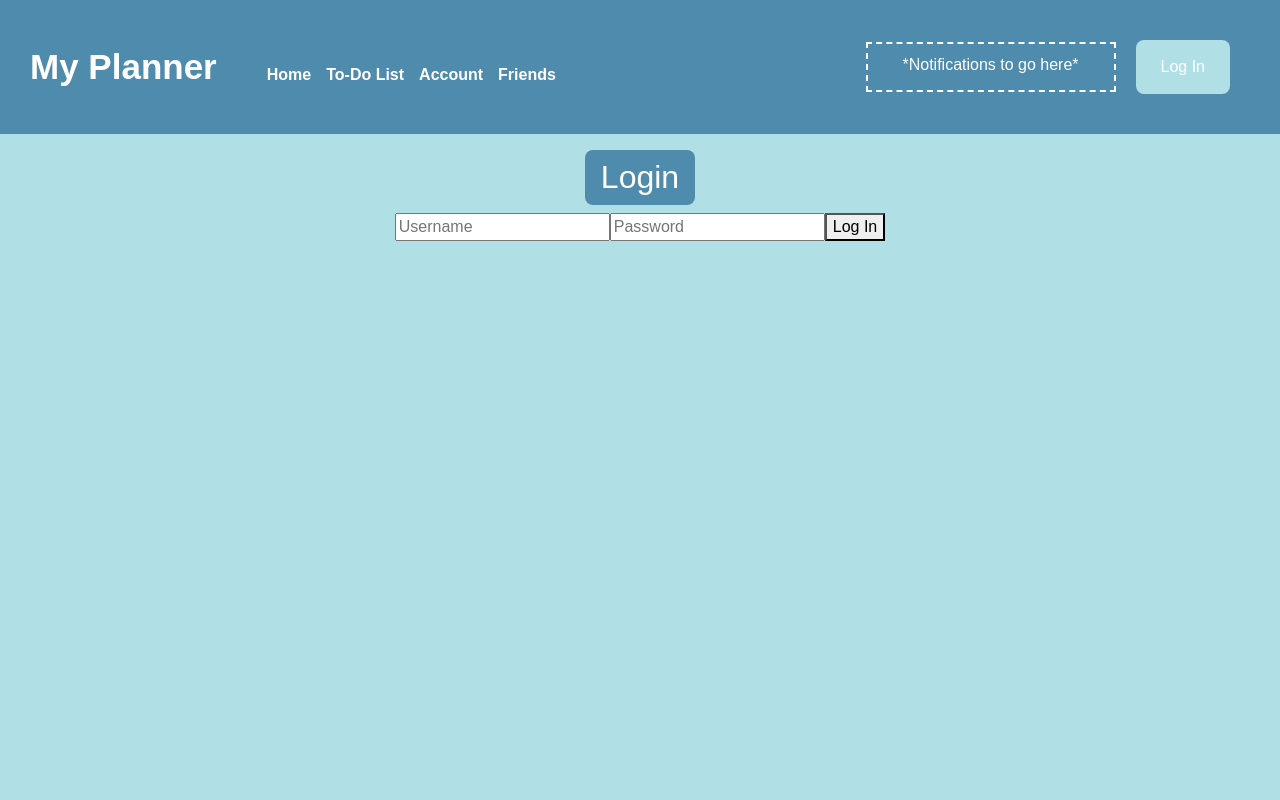
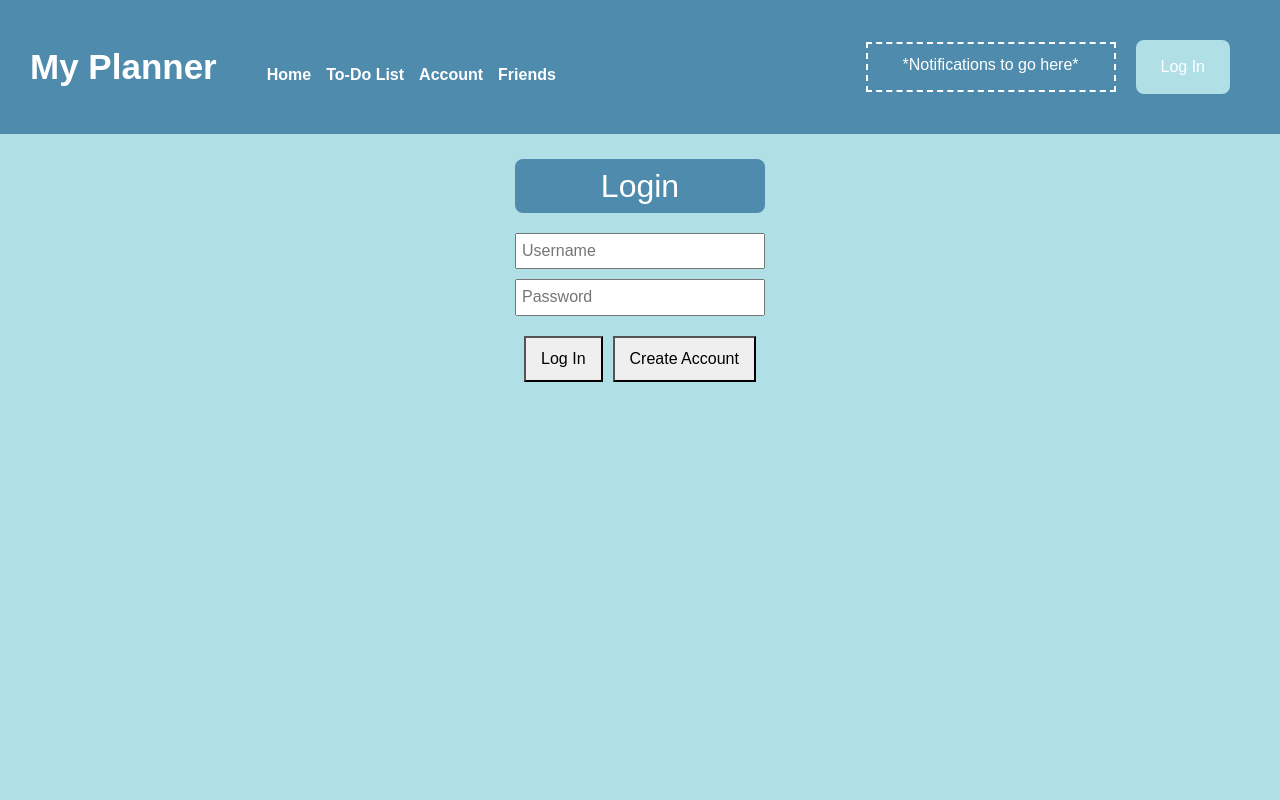
Before and after one commit to mstone13/startup, a React (Vite) app: page /login in a window 1280 px wide. Shown: the top 800 px of the page. Built offline with nearby package versions, Linux system fonts and the light colour scheme.

Commit message:
Added create account button, create account page on account file, small CSS changes.

```diff
--- a/src/account/account.css
+++ b/src/account/account.css
@@ -97,3 +97,11 @@ h3 {
     border-radius: 6px;
     box-shadow: 0 1px 3px rgba(0,0,0,0.1);
 }
+
+.account-container{
+    display: flex;
+    flex-direction: column;
+    text-align: center;
+    align-items: center;
+    margin-top: 10px;
+}
--- a/src/account/account.jsx
+++ b/src/account/account.jsx
@@ -1,7 +1,71 @@
-import React from 'react';
+import React, { useState } from 'react';
+import { useNavigate, useLocation } from 'react-router-dom';
 import './account.css';
+export function Account() {
+  const navigate = useNavigate();
+  let savedUser = null;
+    try {
+      const stored = localStorage.getItem('user');
+      if (stored) savedUser = JSON.parse(stored);
+    } catch (err) {
+      console.error('Invalid user data in localStorage:', err);
+      localStorage.removeItem('user');
+    }
 
-export function Account() {
+  const location = useLocation();
+  const queryParams = new URLSearchParams(location.search);
+  const isRegistering = queryParams.get('register') === true;
+  const [user, setUser] = useState(savedUser);
+  const [username, setUsername] = useState('');
+  const [email, setEmail] = useState('');
+  const [password, setPassword] = useState('');
+
+  function handleRegister(e) {
+    e.preventDefault();
+    const newUser = { username, email, password };
+    localStorage.setItem('user', JSON.stringify(newUser))
+    localStorage.setItem('isLoggedIn', 'true')
+    setUser(newUser);
+    navigate('/account')
+  }
+
+  function handleLogout() {
+    localStorage.removeItem('user');
+    localStorage.removeItem('isLoggedIn');
+    setUser(null);
+  }
+
+
+  if(!user || isRegistering){
+    return (
+      <div className="account-container">
+        <h2>Create Account!</h2>
+        <form onSubmit={handleRegister}>
+          <input
+            type="text"
+            placeholder="Username"
+            value={username}
+            onChange={(e) => setUsername(e.target.value)}
+            required
+          />
+          <input
+            type="email"
+            placeholder="Email"
+            value={email}
+            onChange={(e) => setEmail(e.target.value)}
+          />
+          <input
+            type="password"
+            placeholder="Password"
+            value={password}
+            onChange={(e) => setPassword(e.target.value)}
+          />
+          <button type="submit">Register</button>
+        </form>
+      </div>
+    )
+  }
+
   return (
     <main>
       <section className="account-info">
@@ -13,11 +77,8 @@ export function Account() {
             <div className="info-card"><b>Friends:</b> *list of friends*</div>
           </div>
       </section>
+        <button onClick={handleLogout}>Log Out</button>
 
-      <section className="signup">
-        <p>Don't have an account? </p>
-        <button>Create Account</button>
-      </section>
     </main>
   );
 }
--- a/src/app.css
+++ b/src/app.css
@@ -127,6 +127,7 @@ footer {
 .footer-bottom {
     text-align: center;
     font-weight: bold;
+    padding-top: 10px;
 }
 
 main {
--- a/src/app.jsx
+++ b/src/app.jsx
@@ -2,7 +2,7 @@ import React from 'react';
 import 'bootstrap/dist/css/bootstrap.min.css';
 import './app.css';
 
-import { BrowserRouter, NavLink, Route, Routes, Navigate, useNavigate } from 'react-router-dom';
+import { BrowserRouter, NavLink, Route, Routes, Navigate, useNavigate, useLocation } from 'react-router-dom';
 
 import { Calendar } from './calendar/calendar.jsx';
 import { Account } from './account/account.jsx';
@@ -29,7 +29,7 @@ function Header() {
     <header>
       <h1 className="title">My Planner</h1>
       <nav>
-        <ul>
+        <ul className="options">
           <li><NavLink to="/">Home</NavLink></li>
           <li><NavLink to="/to_do_list">To-Do List</NavLink></li>
           <li><NavLink to="/account">Account</NavLink></li>
@@ -54,9 +54,10 @@ function Header() {
 );
 }
 
-export default function App() {
+function Layout() {
+  const location = useLocation();
+
   return (
-    <BrowserRouter>
     <div>
         <Header />
 
@@ -66,13 +67,14 @@ export default function App() {
 
             <Route path="/" element={<ProtectedRoute><Calendar /></ProtectedRoute>} />
             <Route path="/to_do_list" element={<ProtectedRoute><To_Do_List /></ProtectedRoute>} />
-            <Route path="/account" element={<ProtectedRoute><Account /></ProtectedRoute>} />
+            <Route path="/account" element={<Account />}/>
             <Route path="/other_users" element={<ProtectedRoute><Other_Users /></ProtectedRoute>} />
             <Route path="*" element={<NotFound />} />
           </Routes>
         </main>
 
         <footer>
+        {location.pathname === '/' && (
           <div
             id="location-placeholder"
             style={{
@@ -87,6 +89,7 @@ export default function App() {
             <p>Map or location info will appear here for select events in the future.</p>
             <button disabled>Set Location (API Placeholder)</button>
           </div>
+        )}
 
         <div className="footer-bottom">
           <span className="text-reset">Megan Stone</span>{' '}
@@ -94,6 +97,13 @@ export default function App() {
         </div>
       </footer>
     </div>
+  );
+}
+
+export default function App() {
+  return (
+    <BrowserRouter>
+      <Layout />
     </BrowserRouter>
   );
 }
--- a/src/calendar/calendar.jsx
+++ b/src/calendar/calendar.jsx
@@ -42,6 +42,8 @@ export function Calendar() {
           </tbody>
         </table>
       </div>
+
+
     </div>
   );
 }
--- /dev/null
+++ b/src/login/login.css
@@ -0,0 +1,35 @@
+.login-container {
+    display: flex;
+    flex-direction: column;
+    justify-content: center;
+    min-height: 30vh;
+    text-align: center;
+}
+
+h2 {
+    margin-bottom: 20px;;
+}
+
+.login-container form {
+    display: flex;
+    flex-direction: column;
+    gap: 10px;
+    width: 250px;
+}
+
+.login-container input {
+    padding: 5px;
+    font-size: 1rem;
+}
+
+.buttons-row {
+    display: flex;
+    justify-content: center;
+    gap: 10px;
+    margin-top: 10px;
+}
+
+.buttons-row button {
+    padding: 10px 15px;
+    font-size: 1rem;
+}
--- a/src/login/login.jsx
+++ b/src/login/login.jsx
@@ -1,5 +1,6 @@
 import React, { useState } from 'react';
 import { useNavigate } from 'react-router-dom';
+import './login.css';
 
 export function Login() {
   const [username, setUsername] = useState('');
@@ -9,17 +10,20 @@ export function Login() {
   function handleSubmit(e) {
     e.preventDefault();
 
-    // simple dummy login check
     if (username === 'user' && password === 'password') {
       localStorage.setItem('isLoggedIn', 'true');
-      navigate('/'); // redirect to calendar/home
+      navigate('/');
     } else {
-      alert('Invalid credentials — try user/password');
+      alert('Invalid credentials — try user/password'); //dummy username and password for now
     }
   }
 
+  function handleCreateAccount() {
+    navigate('/account?register=true');
+  }
+
   return (
-    <div className="login-container text-center">
+    <div className="login-container">
       <h2>Login</h2>
       <form onSubmit={handleSubmit}>
         <input
@@ -34,7 +38,13 @@ export function Login() {
           value={password}
           onChange={(e) => setPassword(e.target.value)}
         />
-        <button type="submit">Log In</button>
+        <div className="buttons-row">
+          <button type="submit">Log In</button>
+
+          <button type="button" onClick={handleCreateAccount}>
+            Create Account
+          </button>
+        </div>
       </form>
     </div>
   );
```
Lines whose indentation alone changed are shown as unchanged.
